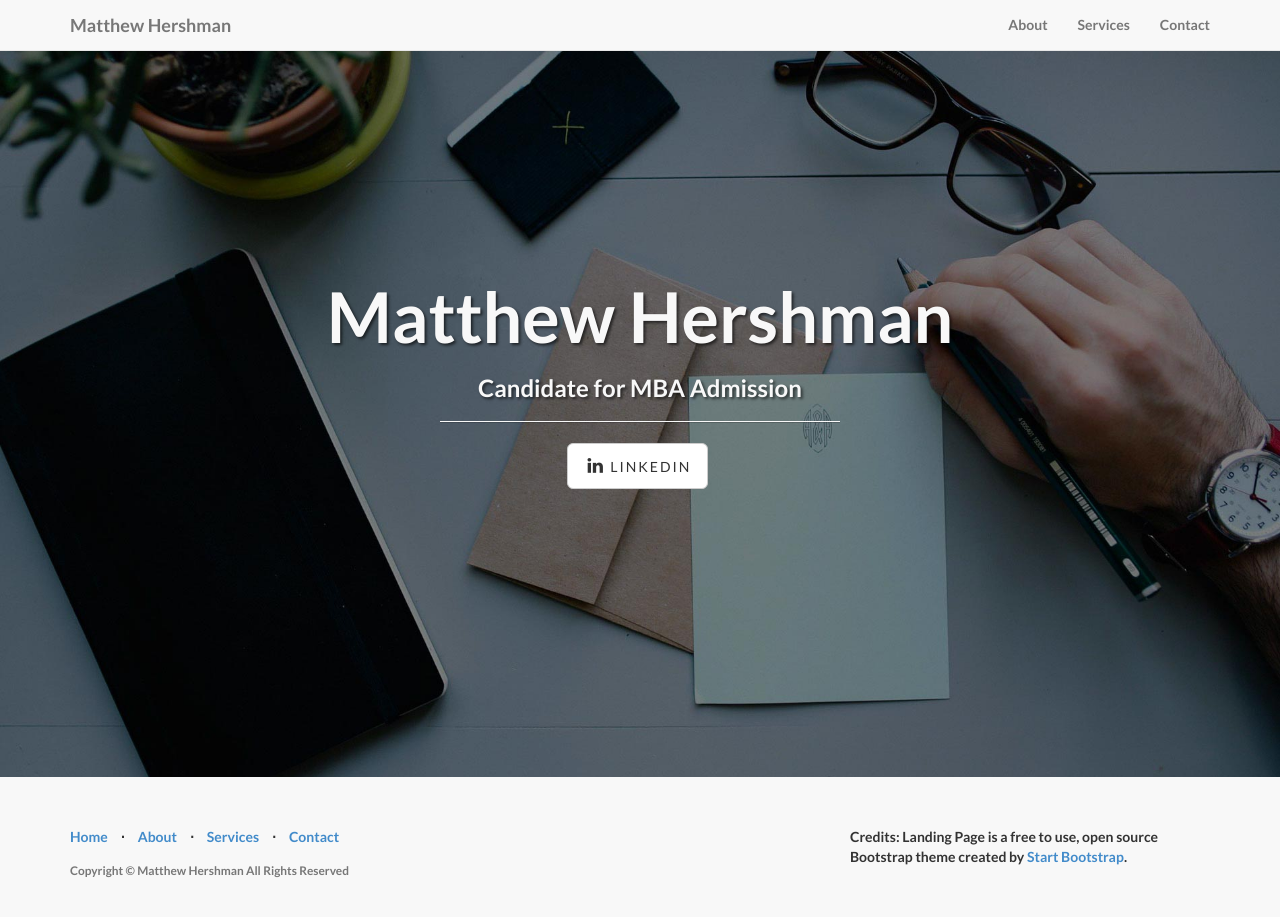
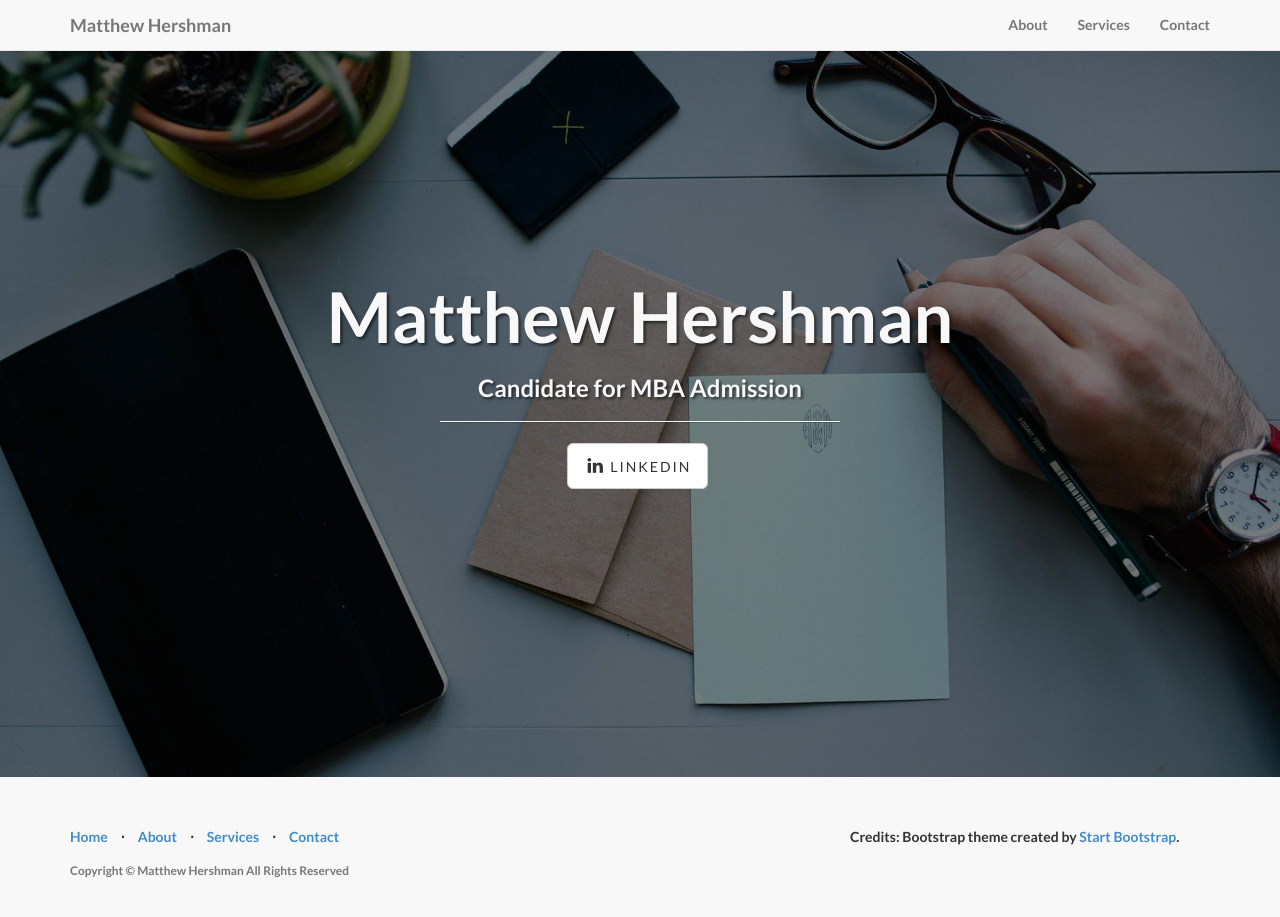
Before and after one commit to mhershman/mhershman.github.io, a Jekyll site: the page built from index.html, in a window 1280 px wide and 929 px high. Shown: the top 917 px of the window. Built offline with Jekyll 4.4.1, drawn with Linux system fonts in a browser that asks for light colours.

Commit message:
updated credits

```diff
--- a/_includes/footer.html
+++ b/_includes/footer.html
@@ -23,7 +23,7 @@
                 <p class="copyright text-muted small">Copyright &copy; {{ site.title }} All Rights Reserved</p>
             </div>
             <div class="col-md-4">
-                Credits: Landing Page is a free to use, open source Bootstrap theme created by <a href="http://startbootstrap.com/">Start Bootstrap</a>.
+                Credits: Bootstrap theme created by <a href="http://startbootstrap.com/">Start Bootstrap</a>.
             </div>
         </div>
     </div>
```
